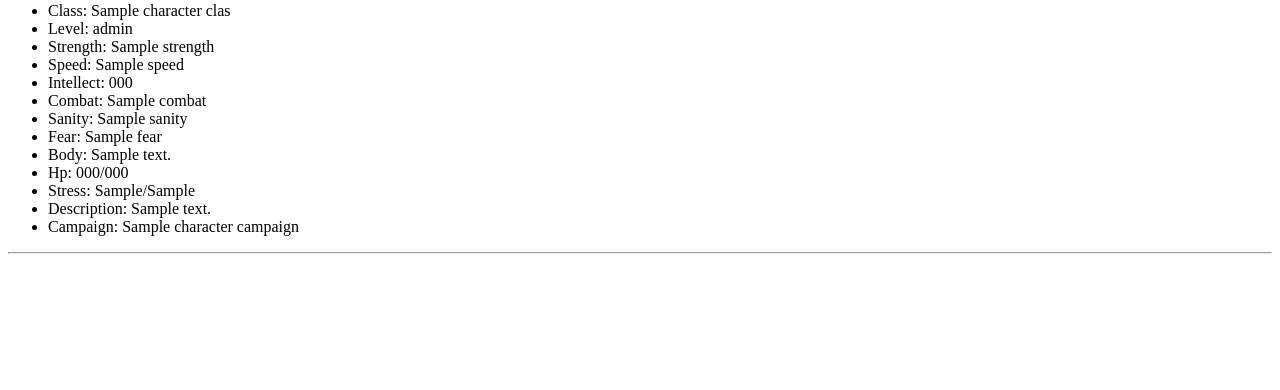
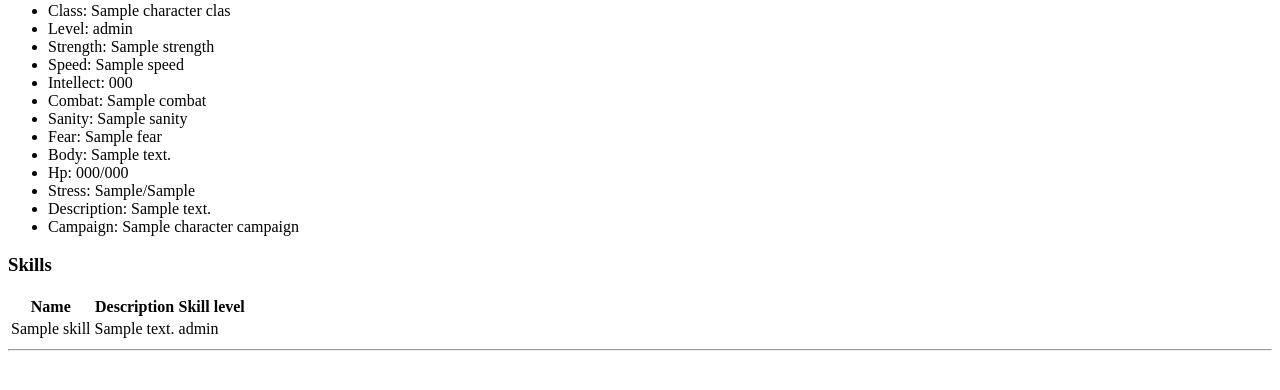
Before and after one commit to ksuominen/squad-roster, a Flask app: template templates/character.html in a window 1280 px wide. Shown: the part 173-563 px from the top of the page. Run offline with Flask 3, Linux system fonts and the light colour scheme; the template is opened without the code that fills it: most values are stand-ins (such as "Sample title", 1, 10 or a date in 2020).

Commit message:
Show skills on character page

```diff
--- a/character.py
+++ b/character.py
@@ -33,3 +33,7 @@ def add_skill(character_id, skill_id):
 def get_character_info(character_id):
     sql = text("SELECT * FROM character WHERE id=:character_id")
     return db.session.execute(sql, {"character_id":character_id}).fetchone()
+
+def get_character_skills(character_id):
+    sql = text("SELECT name, description, level FROM skill INNER JOIN character_skill ON skill_id = skill.id WHERE character_id=:character_id")
+    return db.session.execute(sql, {"character_id":character_id}).fetchall()
--- a/routes.py
+++ b/routes.py
@@ -126,6 +126,7 @@ def show_character(character_id):
     character_info = character.get_character_info(character_id)
     character_campaign = campaign.get_campaign(character_info.campaign_id)
     character_class = mothershipClasses.get_class(character_info.class_id)
+    character_skills = character.get_character_skills(character_id)
     if not character_info:
         return render_template("error.html", message="No such character found.")
-    return render_template("character.html", character=character_info, character_class=character_class, character_campaign=character_campaign)
+    return render_template("character.html", character=character_info, character_class=character_class, character_campaign=character_campaign, skills=character_skills)
--- a/templates/character.html
+++ b/templates/character.html
@@ -24,4 +24,24 @@
       {% endif %}
     </ul>
   </p>
+
+  <h3>Skills</h3>
+  {% if skills %}
+    <table>
+      <tr>
+        <th>Name</th>
+        <th>Description</th>
+        <th>Skill level</th>
+      </tr>
+      {% for skill in skills %}
+        <tr>
+          <td>{{ skill.name }}</td>
+          <td>{{ skill.description }}</td>
+          <td>{{ skill.level }}</td>
+        </tr>
+        {% endfor %}
+    </table>
+    {% else %}
+      <p>{{ character.name }} currently has no skills.</p>
+    {% endif %}
 {% endblock %}
```
